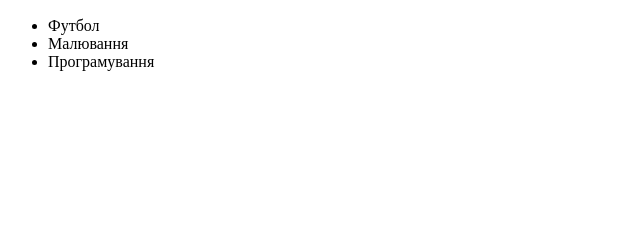
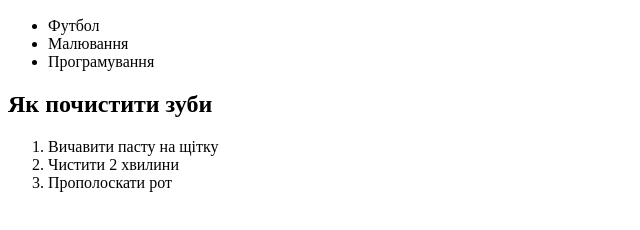
Before and after one commit to kirichenkoko-pixel/spysky, a plain HTML site: page index.html in a window 1280 px wide. Shown: the part 110-340 px from the top of the page, without its empty margins (0-640 px from the left). Drawn offline with Linux system fonts and the light colour scheme.

Commit message:
Update index.html

```diff
--- a/index.html
+++ b/index.html
@@ -12,5 +12,11 @@
   <li>Малювання</li>
   <li>Програмування</li>
 </ul>
+  <h2>Як почистити зуби</h2>
+<ol>
+  <li>Вичавити пасту на щітку</li>
+  <li>Чистити 2 хвилини</li>
+  <li>Прополоскати рот</li>
+</ol>
 </body>
 </html>
```
